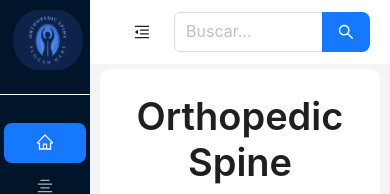
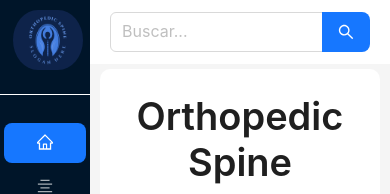
Before and after one commit to Alonsovn/orthopedic-spine-ui, a React (Vite) app: page / in a window 390 px wide. Shown: the top 194 px of the page. Built offline with nearby package versions, Linux system fonts and the light colour scheme.

Commit message:
Cleanup code, Use custom hooks from style and responsive

```diff
--- a/src/Components/AppHeader/index.tsx
+++ b/src/Components/AppHeader/index.tsx
@@ -5,6 +5,8 @@ import { useDispatch, useSelector } from 'react-redux';
 import { setSearchQuery, toggleCollapseSiderMenu } from '../../Redux/Slices/uiSlice';
 import { useNavigate } from 'react-router-dom';
 import { useEffect, useState } from 'react';
+import { useResponsive } from '../../Hooks';
+import { useCollapsedButtonStyle, useHeaderStyle } from '../../Style';
 
 const { Header } = Layout;
 const { Search } = Input;
@@ -22,6 +24,10 @@ const AppHeader: React.FC = () => {
 
   const [inputSearchQuery, setInputSearchQuery] = useState<string>(searchQuery);
 
+  const isMobile = useResponsive();
+  const headerStyle = useHeaderStyle(colorBgContainer);
+  const collapsedButtonStyle = useCollapsedButtonStyle(isMobile);
+
   useEffect(() => {
     setInputSearchQuery(searchQuery);
   }, [searchQuery]);
@@ -38,23 +44,12 @@ const AppHeader: React.FC = () => {
   };
 
   return (
-    <Header
-      style={{
-        padding: '0 20px',
-        background: colorBgContainer,
-        display: 'flex',
-        alignItems: 'center',
-      }}
-    >
+    <Header style={headerStyle}>
       <Button
         type="text"
         icon={collapsed ? <MenuUnfoldOutlined /> : <MenuFoldOutlined />}
         onClick={() => dispatch(toggleCollapseSiderMenu())}
-        style={{
-          fontSize: '16px',
-          width: 64,
-          height: 64,
-        }}
+        style={collapsedButtonStyle}
       />
 
       <div style={{ flex: 1, display: 'flex', justifyContent: 'flex-end' }}>
```
